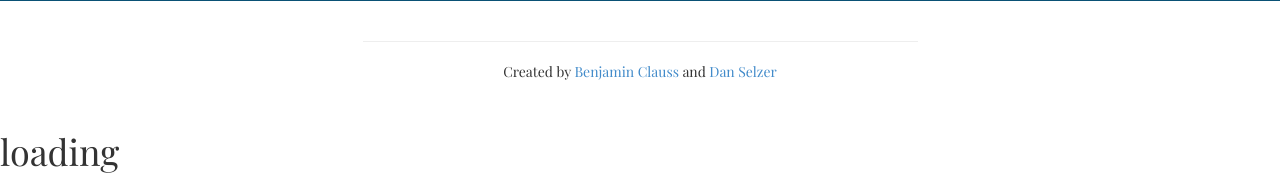
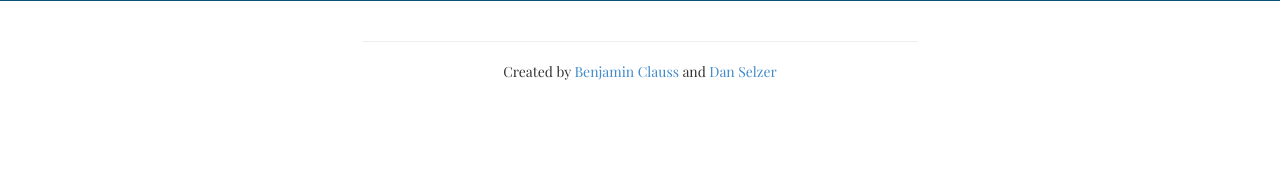
Before and after one commit to danszr/timspurfan.github.io, a PHP site: page / in a window 1280 px wide. Shown: the part 2165-2340 px from the top of the page. After the commit the page ends 2245 px from the top, so only its background shows below. Run offline with PHP 8.4, Linux system fonts and the light colour scheme.

Commit message:
hid loading message actually

```diff
--- a/css/main.css
+++ b/css/main.css
@@ -321,6 +321,9 @@ video {
   width: 100%;
   max-height: 100%;
 }
+.ui-loader{
+  display: none;
+}
 
 /*image captions*/
 
--- a/index.html
+++ b/index.html
@@ -86,7 +86,7 @@
       (function(i,s,o,g,r,a,m){i['GoogleAnalyticsObject']=r;i[r]=i[r]||function(){
       (i[r].q=i[r].q||[]).push(arguments)},i[r].l=1*new Date();a=s.createElement(o),
       m=s.getElementsByTagName(o)[0];a.async=1;a.src=g;m.parentNode.insertBefore(a,m)
-      })(window,document,'script','//www.google-analytics.com/analytics.js','ga');
+      })(window,document,'script','http://www.google-analytics.com/analytics.js','ga');
 
       ga('create', 'UA-53899619-1', 'auto');
       ga('send', 'pageview');
```
Also changed, not shown: 1 other file.
